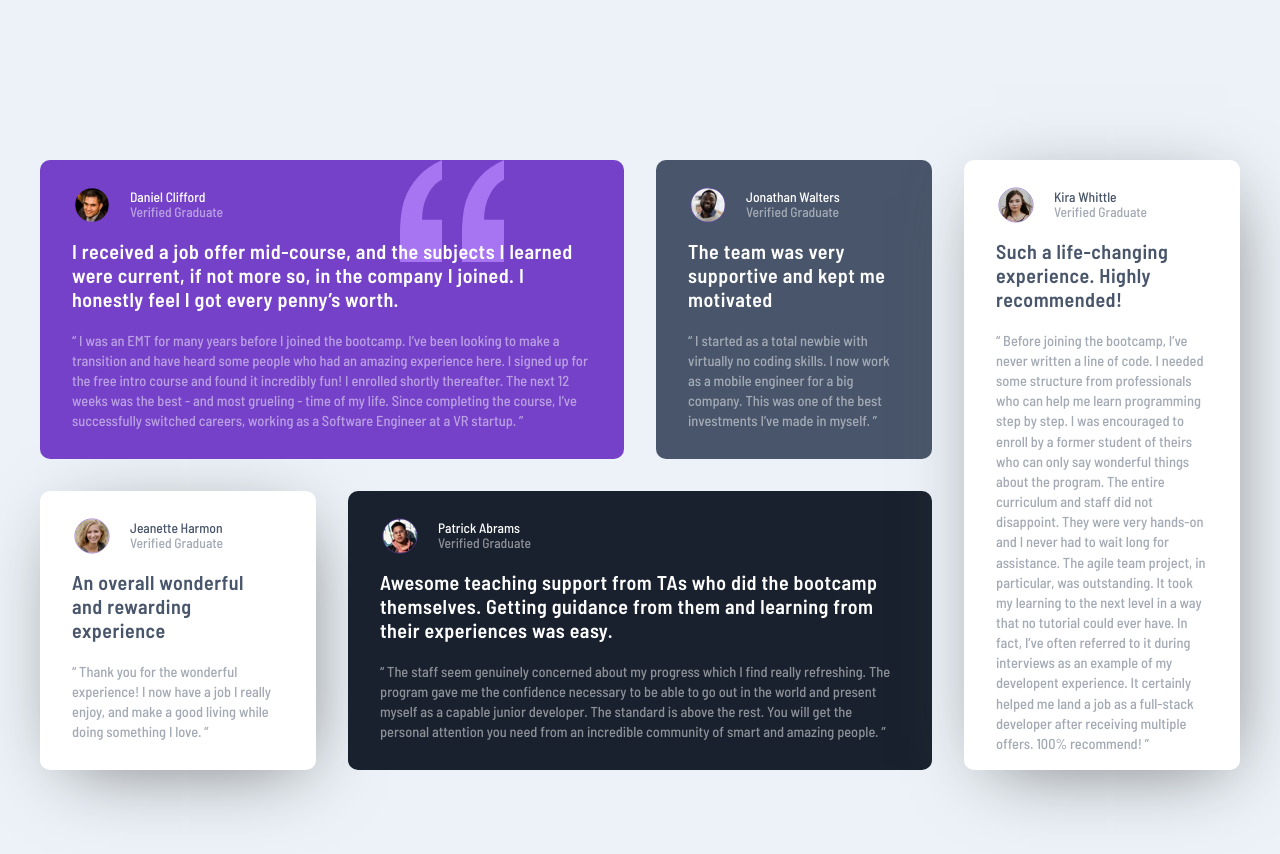
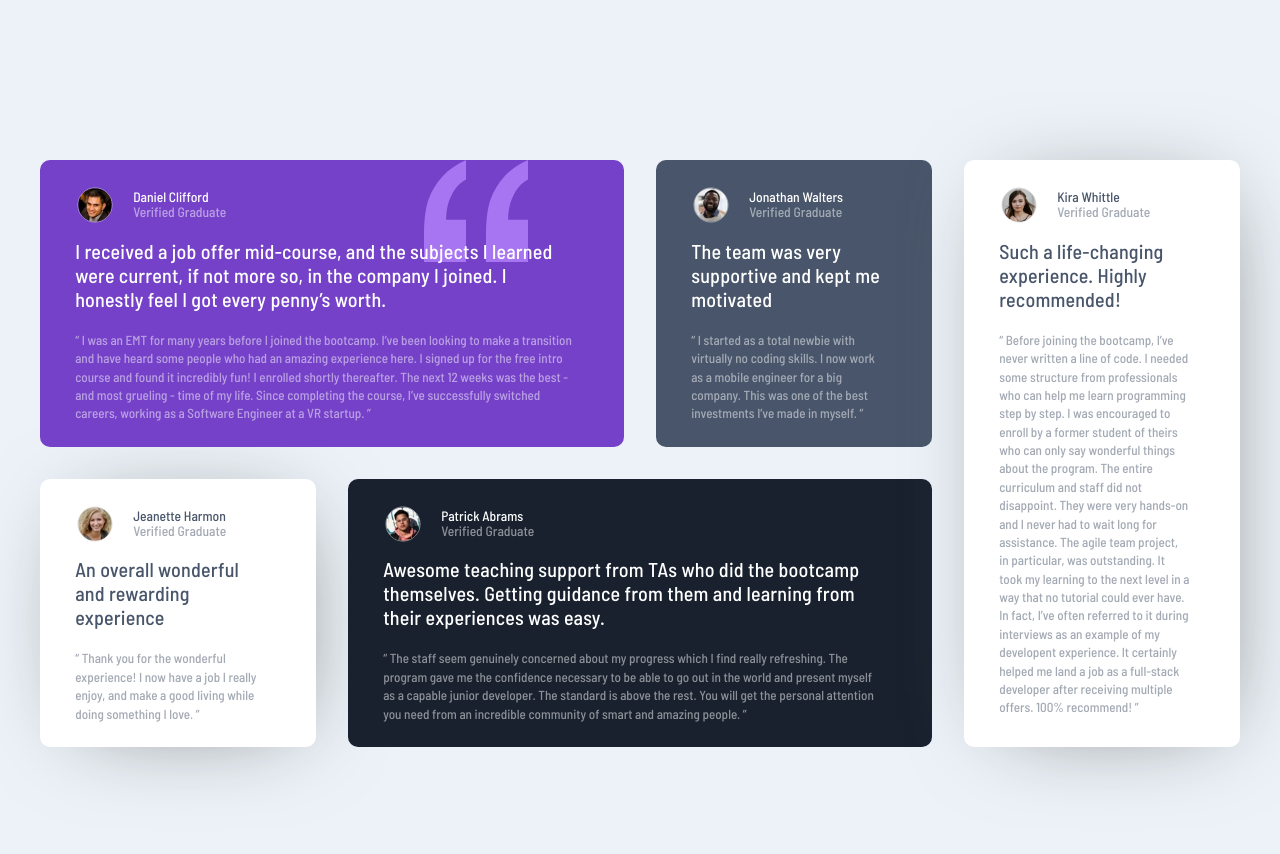
Before and after one commit to Caelus111/Testimonials-Grid-Section, a plain HTML site: page index.html in a window 1280 px wide. Drawn offline with Linux system fonts and the light colour scheme.

Commit message:
cetain changes for font sizes of text elements

```diff
--- a/style.css
+++ b/style.css
@@ -73,7 +73,7 @@ main {
   color: var(--lightclr);
   background-image: url(images/bg-pattern-quotation.svg);
   background-repeat: no-repeat;
-  background-position: top right 25%;
+  background-position: top right 20%;
 }
 
 .testimonial:nth-child(2) {
@@ -84,9 +84,9 @@ main {
 .testimonial:nth-child(3) {
   background-color: var(--lightclr);
   color: var(--grayBlurClr);
--webkit-box-shadow: 7px 15px 74px -22px rgba(112,112,112,1);
--moz-box-shadow: 7px 15px 74px -22px rgba(112,112,112,1);
-box-shadow: 7px 15px 74px -22px rgba(112,112,112,1);
+  -webkit-box-shadow: 9px 7px 91px -33px rgba(120, 120, 120, 1);
+  -moz-box-shadow: 9px 7px 91px -33px rgba(120, 120, 120, 1);
+  box-shadow: 9px 7px 91px -33px rgba(120, 120, 120, 1);
 }
 
 .testimonial:nth-child(4) {
@@ -97,9 +97,9 @@ box-shadow: 7px 15px 74px -22px rgba(112,112,112,1);
 .testimonial:last-child {
   background-color: var(--lightclr);
   color: var(--grayBlurClr);
--webkit-box-shadow: 7px 15px 74px -22px rgba(112,112,112,1);
--moz-box-shadow: 7px 15px 74px -22px rgba(112,112,112,1);
-box-shadow: 7px 15px 74px -22px rgba(112,112,112,1);
+  -webkit-box-shadow: 9px 7px 91px -33px rgba(120, 120, 120, 1);
+  -moz-box-shadow: 9px 7px 91px -33px rgba(120, 120, 120, 1);
+  box-shadow: 9px 7px 91px -33px rgba(120, 120, 120, 1);
 }
 
 .profil-pic {
@@ -109,7 +109,7 @@ box-shadow: 7px 15px 74px -22px rgba(112,112,112,1);
 }
 
 .profil-pic img {
-  border: 1px var(--violetClr) solid;
+  border: 1.5px var(--violetClr) solid;
   border-radius: 50%;
   transform: scale(0.6) translateX(-15px);
 }
@@ -159,11 +159,22 @@ box-shadow: 7px 15px 74px -22px rgba(112,112,112,1);
   }
 
   .testimonial {
-    padding: 1em 2em;
+    padding: 1em 1.5em 1.5em 2.2em;
   }
 
   .testimonial:first-child {
     grid-column: span 2;
+  }
+  .testimonial:first-child p {
+
+  }
+
+  .testimonial:nth-child(4) {
+    grid-column: 2/4;
+  }
+
+  .testimonial:nth-child(4) p {
+    /* margin-right: 1em; */
   }
 
   .testimonial:nth-child(4) {
@@ -182,6 +193,14 @@ box-shadow: 7px 15px 74px -22px rgba(112,112,112,1);
     margin-bottom: 0.3em;
   }
 
+  .profil-pic img:first-child {
+    border-color: var(--grayClr);
+  }
+
+  .profil-pic img:nth-child(4) {
+    border-color: var(--violetClr);
+  }
+
   .profil-details {
     margin-left: 0em;
   }
@@ -197,15 +216,16 @@ box-shadow: 7px 15px 74px -22px rgba(112,112,112,1);
 
   .content h3 {
     font-size: 1.25em;
-    font-weight: bolder;
-    margin: 0 0.3em 1em 0;
-    letter-spacing: 0.5px;
+    font-weight: normal;
+    margin: 0 1.3em 1em 0;
+    letter-spacing: .2px;
   }
 
   .content p {
-    font-size: 0.9em;
+    font-size: 0.82em;
     opacity: 0.5;
     font-weight: normal;
     line-height: 1.4;
+    margin-right: 2em;
   }
 }
```
